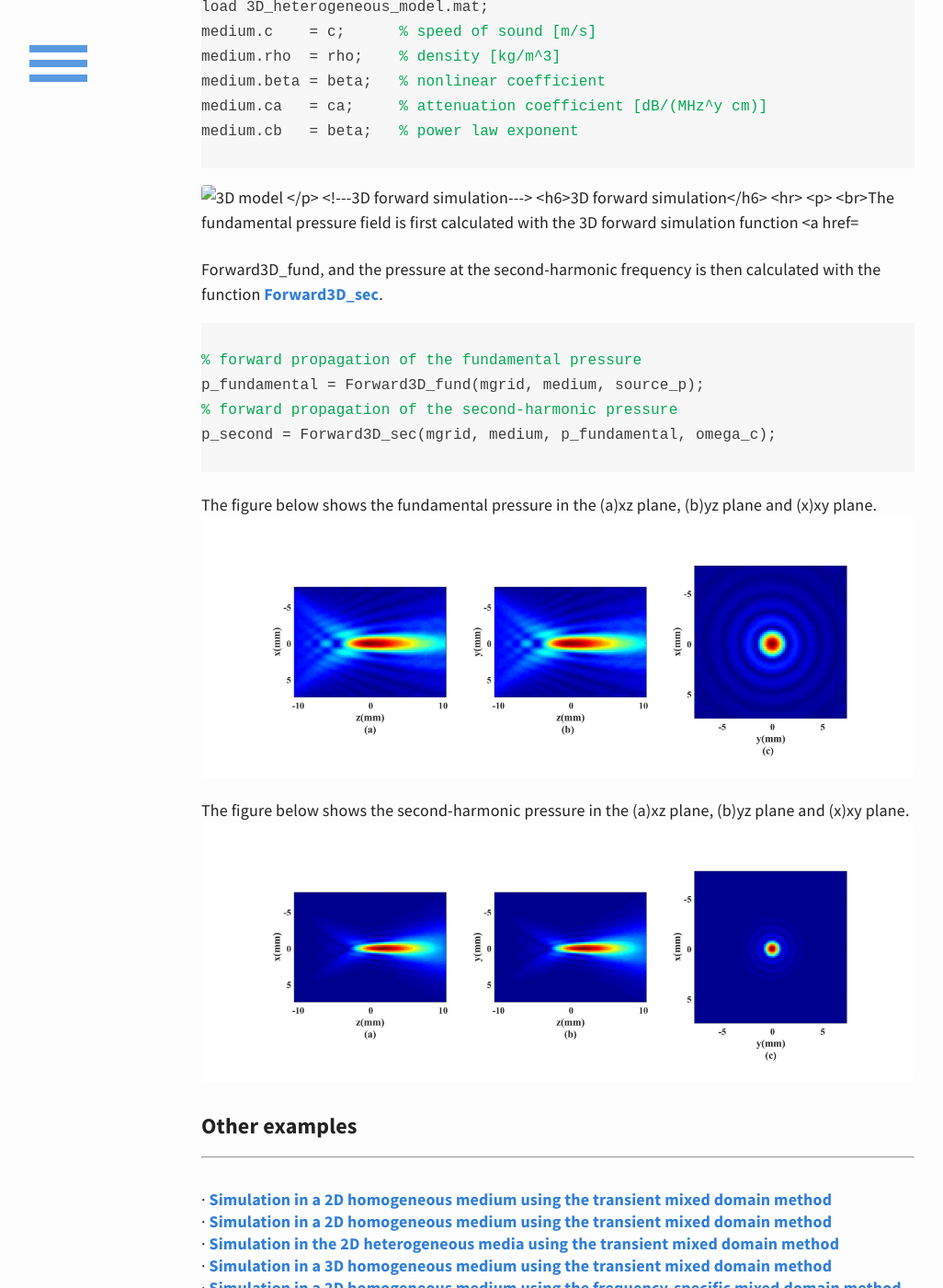
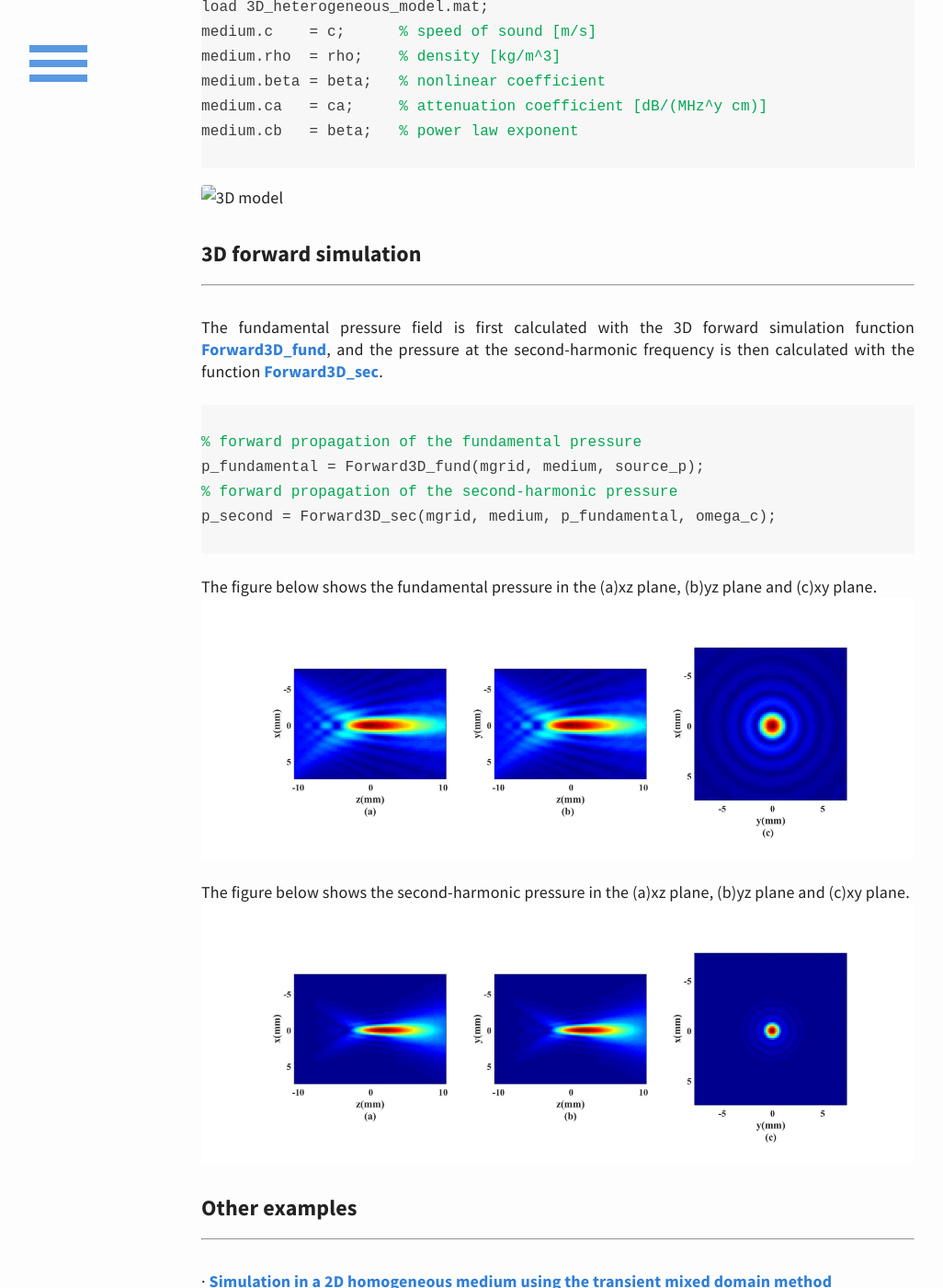
Before and after one commit to m-SOUND/mSOUND, a Jekyll site: the page built from _posts/2019-02-21-FSMDM-3D_heterogeneous.html, in a window 1280 px wide and 1400 px high, scrolled down 702 px. Shown: the whole window at 92% size, without its empty margins (33-1059 px from the left). Built offline with Jekyll 4.4.1, drawn with Linux system fonts in a browser that asks for light colours.

Commit message:
Update 2019-02-21-FSMDM-3D_heterogeneous.html

```diff
--- a/_posts/2019-02-21-FSMDM-3D_heterogeneous.html
+++ b/_posts/2019-02-21-FSMDM-3D_heterogeneous.html
@@ -29,7 +29,7 @@ medium.ca   = ca;     <font color="#03a852">% attenuation coefficient [dB/(MHz^y
 medium.cb   = beta;   <font color="#03a852">% power law exponent</font>
 </code>
 </pre>
-<img src="/mSOUND/img/3D_heterogeneous_model.jpg" alt="3D model
+<img src="/mSOUND/img/3D_heterogeneous_model.jpg" alt="3D model">
 </p>
 
 
@@ -51,13 +51,13 @@ p_second = Forward3D_sec(mgrid, medium, p_fundamental, omega_c);
 
 </p>
 <p>
-The figure below shows the fundamental pressure in the (a)xz plane, (b)yz plane and (x)xy plane.
+The figure below shows the fundamental pressure in the (a)xz plane, (b)yz plane and (c)xy plane.
 <img src="/mSOUND/img/FSMDM_3D_heterogeneous_fund.jpg" alt="fundamental and the fundamental pressure field">
 </p>
 
 
 <p>
-The figure below shows the second-harmonic pressure in the (a)xz plane, (b)yz plane and (x)xy plane.
+The figure below shows the second-harmonic pressure in the (a)xz plane, (b)yz plane and (c)xy plane.
 <img src="/mSOUND/img/FSMDM_3D_heterogeneous_sec.jpg" alt="fundamental and the second-harmonic pressure field">
 </p>
 
```
